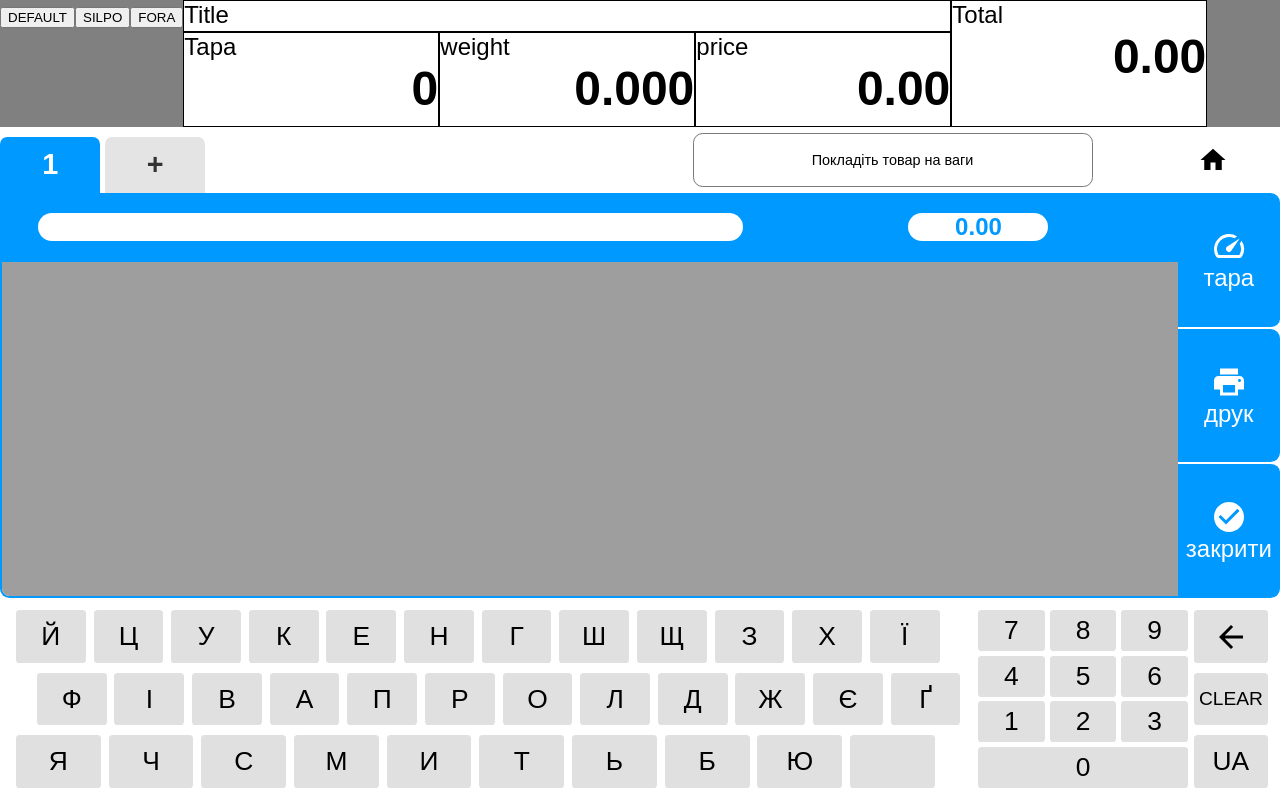
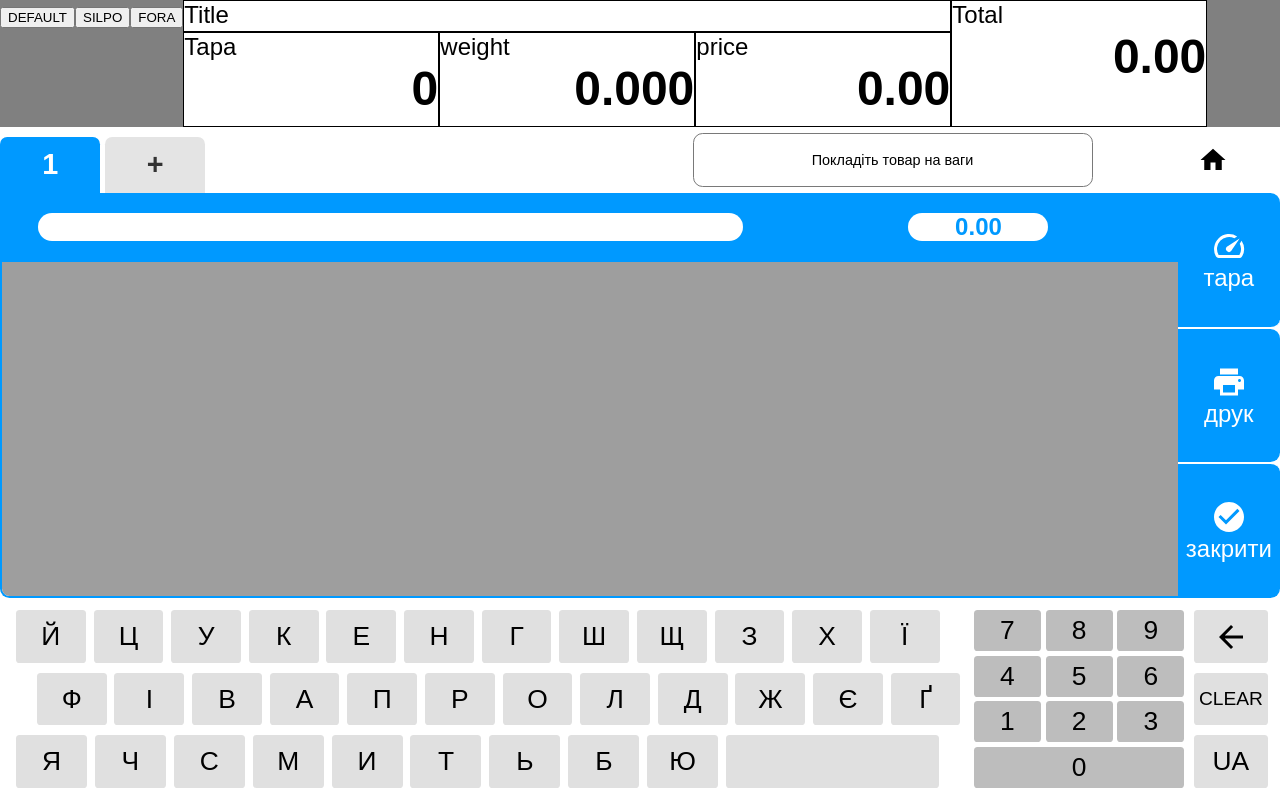
Before and after one commit to NeverSmileMan/testo, a React (Create React App) app: page / in a window 1280 px wide. Built offline with nearby package versions, Linux system fonts and the light colour scheme.

Commit message:
update keyboard styles

```diff
--- a/src/keyboard.flex/button.tsx
+++ b/src/keyboard.flex/button.tsx
@@ -17,7 +17,7 @@ export default function Button({ callback, value, children, className }: Props):
 	}, [value, callback]);
 
 	return (
-		<div className={`${classes.btn} ${className}`} onClick={onClick}>
+		<div className={`${className} ${classes.btn}`} onClick={onClick}>
 			{children ?? value}
 		</div>
 	);
--- a/src/keyboard.flex/styles.ts
+++ b/src/keyboard.flex/styles.ts
@@ -1,11 +1,27 @@
 import { makeStyles, Theme, createStyles } from '@material-ui/core/styles';
+
+export const useStylesButton = makeStyles((theme: Theme) =>
+	createStyles({
+		btn: {
+			display: 'flex',
+			alignItems: 'center',
+			justifyContent: 'center',
+			borderRadius: '.15rem',
+			fontSize: '1.1em',
+			background: theme.palette.grey[300],
+			overflow: 'hidden',
+			fontWeight: theme.typography.fontWeightMedium,
+			textTransform: 'uppercase',
+			width: '100%',
+			marginLeft: '0.15em',
+			marginRight: '0.15em',
+		},
+	}),
+);
 
 export const useStylesKeyboard = makeStyles({
 	keyboard: {
-		height: '100%',
-		width: '100%',
 		padding: '0.5em',
-		display: 'flex',
 		backgroundColor: '#fff',
 		boxSizing: 'border-box',
 		justifyContent: 'space-between',
@@ -32,8 +48,6 @@ export const useStylesKeyboard = makeStyles({
 	},
 });
 
-
-
 export const useStylesAlphabet = makeStyles({
 	keyboardAlphabet: {
 		display: 'flex',
@@ -58,11 +72,10 @@ export const useStylesAlphabet = makeStyles({
 	},
 });
 
-
 export const useStylesNumeric = makeStyles((theme: Theme) =>
 	createStyles({
 		btnNumeric: {
-			background: theme.palette.grey[400],
+			background: `${theme.palette.grey[400]}`,
 			margin: '0',
 		},
 		keyboardNumeric: {
@@ -116,26 +129,6 @@ export const useStylesNumeric = makeStyles((theme: Theme) =>
 	}),
 );
 
-
-export const useStylesButton = makeStyles((theme: Theme) =>
-	createStyles({
-		btn: {
-			display: 'flex',
-			alignItems: 'center',
-			justifyContent: 'center',
-			borderRadius: '.15rem',
-			fontSize: '1.1em',
-			background: theme.palette.grey[300],
-			overflow: 'hidden',
-			fontWeight: theme.typography.fontWeightMedium,
-			textTransform: 'uppercase',
-			width: '100%',
-			marginLeft: '0.15em',
-			marginRight: '0.15em',
-		},
-	}),
-);
-
 export const useStylesSpecial = makeStyles({
 	keyboardSpecial: {
 		height: '100%',
```
